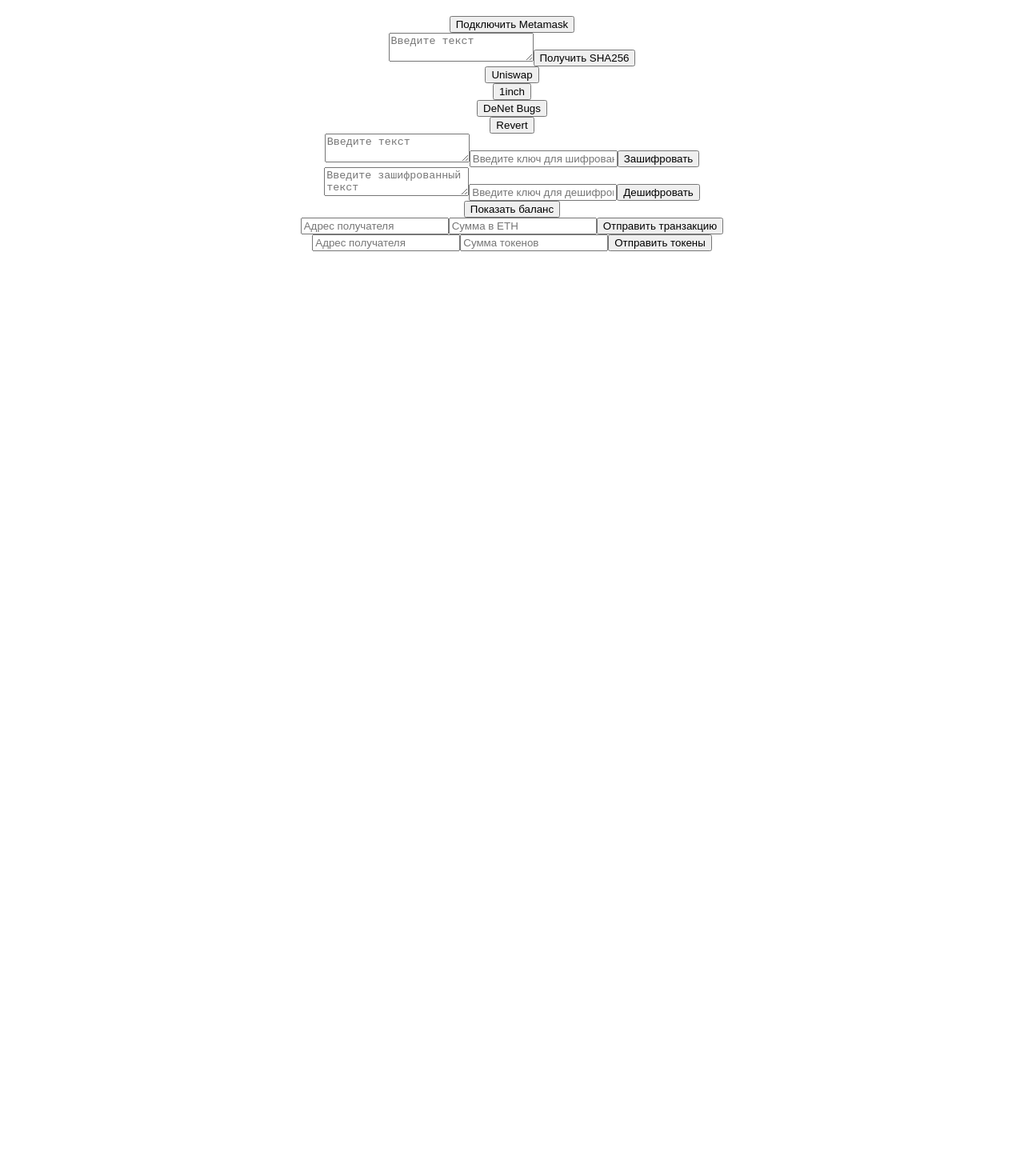
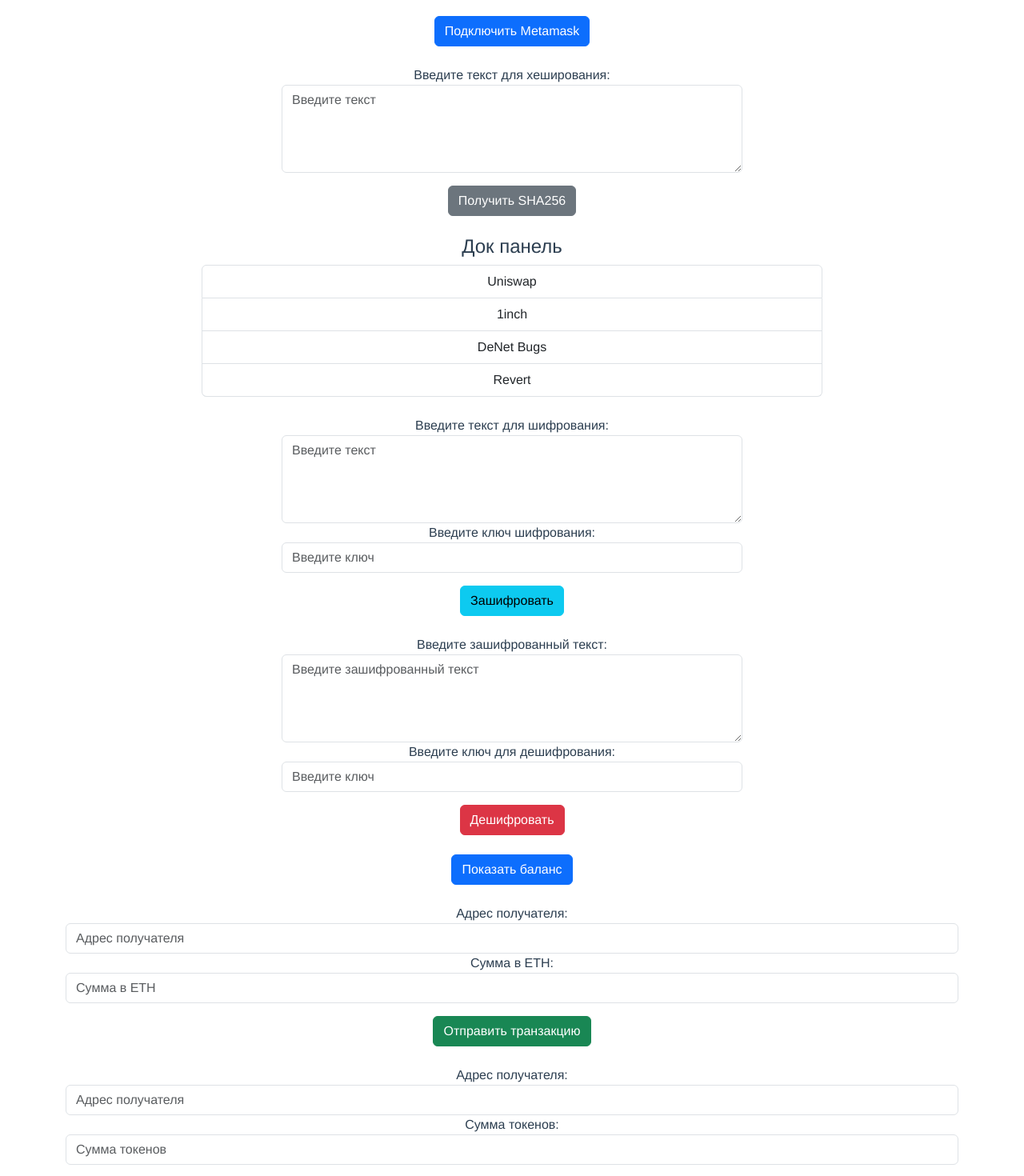
Before and after one commit to AliyaRazyapova/DeNet, a Vue app in the folder de-net/: page / in a window 1280 px wide. Shown: the part 40-1510 px from the top of the page at 80% size. Before the commit the page ends 800 px from the top, so only its background shows below. Built offline with nearby package versions, Linux system fonts and the light colour scheme.

Commit message:
[add] bootstrap

```diff
--- a/de-net/package.json
+++ b/de-net/package.json
@@ -8,10 +8,12 @@
     "lint": "vue-cli-service lint"
   },
   "dependencies": {
+    "bootstrap": "^5.3.3",
     "core-js": "^3.8.3",
     "crypto-js": "^4.2.0",
     "ethers": "^6.13.2",
     "vue": "^3.2.13",
+    "vue-router": "^4.4.3",
     "web3": "^4.12.1"
   },
   "devDependencies": {
--- a/de-net/src/components/BalanceDisplay.vue
+++ b/de-net/src/components/BalanceDisplay.vue
@@ -1,7 +1,7 @@
 <template>
-  <div>
-    <button @click="getBalance">Показать баланс</button>
-    <p v-if="balance">Ваш баланс: {{ balance }} ETH</p>
+  <div class="container my-4">
+    <button @click="getBalance" class="btn btn-primary">Показать баланс</button>
+    <p v-if="balance" class="mt-3">Ваш баланс: {{ balance }} ETH</p>
   </div>
 </template>
 
@@ -22,7 +22,7 @@ export default {
             method: 'eth_getBalance',
             params: [account, 'latest'],
           });
-          this.balance = parseFloat(parseInt(balance, 16) / 1e18).toFixed(4); // Конвертация из Wei в ETH
+          this.balance = parseFloat(parseInt(balance, 16) / 1e18).toFixed(4);
         } catch (error) {
           console.error('Ошибка получения баланса:', error);
         }
--- a/de-net/src/components/DecryptText.vue
+++ b/de-net/src/components/DecryptText.vue
@@ -1,9 +1,15 @@
 <template>
-  <div>
-    <textarea v-model="encryptedText" placeholder="Введите зашифрованный текст"></textarea>
-    <input v-model="key" placeholder="Введите ключ для дешифрования" />
-    <button @click="decryptText">Дешифровать</button>
-    <p v-if="decryptedText">Дешифрованный текст: {{ decryptedText }}</p>
+  <div class="container my-4">
+    <div class="form-group">
+      <label for="encryptedText">Введите зашифрованный текст:</label>
+      <textarea id="encryptedText" v-model="encryptedText" class="form-control" rows="4" placeholder="Введите зашифрованный текст"></textarea>
+    </div>
+    <div class="form-group">
+      <label for="key">Введите ключ для дешифрования:</label>
+      <input id="key" v-model="key" type="text" class="form-control" placeholder="Введите ключ" />
+    </div>
+    <button @click="decryptText" class="btn btn-danger mt-3">Дешифровать</button>
+    <p v-if="decryptedText" class="mt-3">Дешифрованный текст: {{ decryptedText }}</p>
   </div>
 </template>
 
@@ -26,3 +32,9 @@ export default {
   },
 };
 </script>
+
+<style scoped>
+.container {
+  max-width: 600px;
+}
+</style>
--- a/de-net/src/components/DocPanel.vue
+++ b/de-net/src/components/DocPanel.vue
@@ -1,9 +1,16 @@
 <template>
-  <div>
-    <div v-for="app in apps" :key="app.name">
-      <button @click="openApp(app.url)">{{ app.name }}</button>
+  <div class="container my-4">
+    <h4>Док панель</h4>
+    <div class="list-group mb-3">
+      <button
+        v-for="app in apps"
+        :key="app.name"
+        @click="openApp(app.url)"
+        class="list-group-item list-group-item-action">
+        {{ app.name }}
+      </button>
     </div>
-    <iframe v-if="currentApp" :src="currentApp" width="100%" height="500px"></iframe>
+    <iframe v-if="currentApp" :src="currentApp" class="w-100" style="height: 500px; border: none;"></iframe>
   </div>
 </template>
 
@@ -24,3 +31,9 @@ export default {
   },
 };
 </script>
+
+<style scoped>
+.container {
+  max-width: 800px;
+}
+</style>
--- a/de-net/src/components/EncryptText.vue
+++ b/de-net/src/components/EncryptText.vue
@@ -1,9 +1,15 @@
 <template>
-  <div>
-    <textarea v-model="inputText" placeholder="Введите текст"></textarea>
-    <input v-model="key" placeholder="Введите ключ для шифрования" />
-    <button @click="encryptText">Зашифровать</button>
-    <p v-if="encryptedText">Зашифрованный текст: {{ encryptedText }}</p>
+  <div class="container my-4">
+    <div class="form-group">
+      <label for="inputText">Введите текст для шифрования:</label>
+      <textarea id="inputText" v-model="inputText" class="form-control" rows="4" placeholder="Введите текст"></textarea>
+    </div>
+    <div class="form-group">
+      <label for="key">Введите ключ шифрования:</label>
+      <input id="key" v-model="key" type="text" class="form-control" placeholder="Введите ключ" />
+    </div>
+    <button @click="encryptText" class="btn btn-info mt-3">Зашифровать</button>
+    <p v-if="encryptedText" class="mt-3">Зашифрованный текст: {{ encryptedText }}</p>
   </div>
 </template>
 
@@ -25,3 +31,9 @@ export default {
   },
 };
 </script>
+
+<style scoped>
+.container {
+  max-width: 600px;
+}
+</style>
--- a/de-net/src/components/HashGenerator.vue
+++ b/de-net/src/components/HashGenerator.vue
@@ -1,8 +1,11 @@
 <template>
-  <div>
-    <textarea v-model="inputText" placeholder="Введите текст"></textarea>
-    <button @click="generateHash">Получить SHA256</button>
-    <p v-if="hash">Хэш: {{ hash }}</p>
+  <div class="container my-4">
+    <div class="form-group">
+      <label for="inputText">Введите текст для хеширования:</label>
+      <textarea id="inputText" v-model="inputText" class="form-control" rows="4" placeholder="Введите текст"></textarea>
+    </div>
+    <button @click="generateHash" class="btn btn-secondary mt-3">Получить SHA256</button>
+    <p v-if="hash" class="mt-3">Хэш: {{ hash }}</p>
   </div>
 </template>
 
@@ -23,3 +26,9 @@ export default {
   },
 };
 </script>
+
+<style scoped>
+.container {
+  max-width: 600px;
+}
+</style>
--- a/de-net/src/components/MetamaskConnect.vue
+++ b/de-net/src/components/MetamaskConnect.vue
@@ -1,30 +1,25 @@
 <template>
-  <div>
-    <button @click="connectWallet">Подключить Metamask</button>
-    <p v-if="account">Ваш адрес: {{ account }}</p>
+  <div class="container my-4">
+    <button @click="connectMetamask" class="btn btn-primary">Подключить Metamask</button>
+    <p v-if="account" class="mt-3">Адрес вашего кошелька: {{ account }}</p>
   </div>
 </template>
 
 <script>
-import Web3 from 'web3';
-
 export default {
   data() {
     return {
-      web3: null,
       account: null,
     };
   },
   methods: {
-    async connectWallet() {
+    async connectMetamask() {
       if (window.ethereum) {
         try {
-          this.web3 = new Web3(window.ethereum);
-          await window.ethereum.request({ method: 'eth_requestAccounts' });
-          const accounts = await this.web3.eth.getAccounts();
+          const accounts = await window.ethereum.request({ method: 'eth_requestAccounts' });
           this.account = accounts[0];
         } catch (error) {
-          console.error('Ошибка подключения:', error);
+          console.error('Ошибка подключения Metamask:', error);
         }
       } else {
         alert('Установите Metamask!');
--- a/de-net/src/components/SendTransaction.vue
+++ b/de-net/src/components/SendTransaction.vue
@@ -1,8 +1,14 @@
 <template>
-  <div>
-    <input v-model="recipient" placeholder="Адрес получателя" />
-    <input v-model="amount" placeholder="Сумма в ETH" />
-    <button @click="sendTransaction">Отправить транзакцию</button>
+  <div class="container my-4">
+    <div class="form-group">
+      <label for="recipient">Адрес получателя:</label>
+      <input id="recipient" v-model="recipient" class="form-control" placeholder="Адрес получателя" />
+    </div>
+    <div class="form-group">
+      <label for="amount">Сумма в ETH:</label>
+      <input id="amount" v-model="amount" class="form-control" placeholder="Сумма в ETH" />
+    </div>
+    <button @click="sendTransaction" class="btn btn-success mt-3">Отправить транзакцию</button>
   </div>
 </template>
 
@@ -23,7 +29,7 @@ export default {
           const transactionParameters = {
             to: this.recipient,
             from: account,
-            value: '0x' + (this.amount * 1e18).toString(16), // Конвертация ETH в Wei
+            value: '0x' + (this.amount * 1e18).toString(16),
           };
           await window.ethereum.request({
             method: 'eth_sendTransaction',
--- a/de-net/src/components/TokenTransaction.vue
+++ b/de-net/src/components/TokenTransaction.vue
@@ -1,22 +1,27 @@
 <template>
-  <div>
-    <input v-model="recipient" placeholder="Адрес получателя" />
-    <input v-model="amount" placeholder="Сумма токенов" />
-    <button @click="sendToken">Отправить токены</button>
+  <div class="container my-4">
+    <div class="form-group">
+      <label for="recipient">Адрес получателя:</label>
+      <input id="recipient" v-model="recipient" class="form-control" placeholder="Адрес получателя" />
+    </div>
+    <div class="form-group">
+      <label for="amount">Сумма токенов:</label>
+      <input id="amount" v-model="amount" class="form-control" placeholder="Сумма токенов" />
+    </div>
+    <button @click="sendToken" class="btn btn-warning mt-3">Отправить токены</button>
   </div>
 </template>
 
 <script>
-import Web3 from "web3";
+import Web3 from 'web3';
 
 export default {
   data() {
     return {
       recipient: '',
       amount: '',
-      tokenAddress: '0xYourTokenContractAddress', // Адрес вашего контракта токена
+      tokenAddress: '0xYourTokenContractAddress',
       tokenABI: [
-        // Сокращенный ABI для функции transfer
         {
           constant: false,
           inputs: [
@@ -37,8 +42,9 @@ export default {
           const accounts = await window.ethereum.request({ method: 'eth_requestAccounts' });
           const account = accounts[0];
 
-          const contract = new window.web3.eth.Contract(this.tokenABI, this.tokenAddress);
-          const amountInWei = window.web3.utils.toWei(this.amount, 'ether'); // Конвертация токенов в Wei
+          const web3 = new Web3(window.ethereum);
+          const contract = new web3.eth.Contract(this.tokenABI, this.tokenAddress);
+          const amountInWei = web3.utils.toWei(this.amount, 'ether');
 
           await contract.methods.transfer(this.recipient, amountInWei).send({ from: account });
         } catch (error) {
@@ -49,12 +55,5 @@ export default {
       }
     },
   },
-  mounted() {
-    if (window.ethereum) {
-      window.web3 = new Web3(window.ethereum);
-    } else {
-      alert('Установите Metamask!');
-    }
-  },
 };
 </script>
--- a/de-net/src/main.js
+++ b/de-net/src/main.js
@@ -1,4 +1,5 @@
 import { createApp } from 'vue'
 import App from './App.vue'
+import 'bootstrap/dist/css/bootstrap.min.css';
 
 createApp(App).mount('#app')
```
Also changed, not shown: 1 other file (tests, documents, lock files or other folders).
